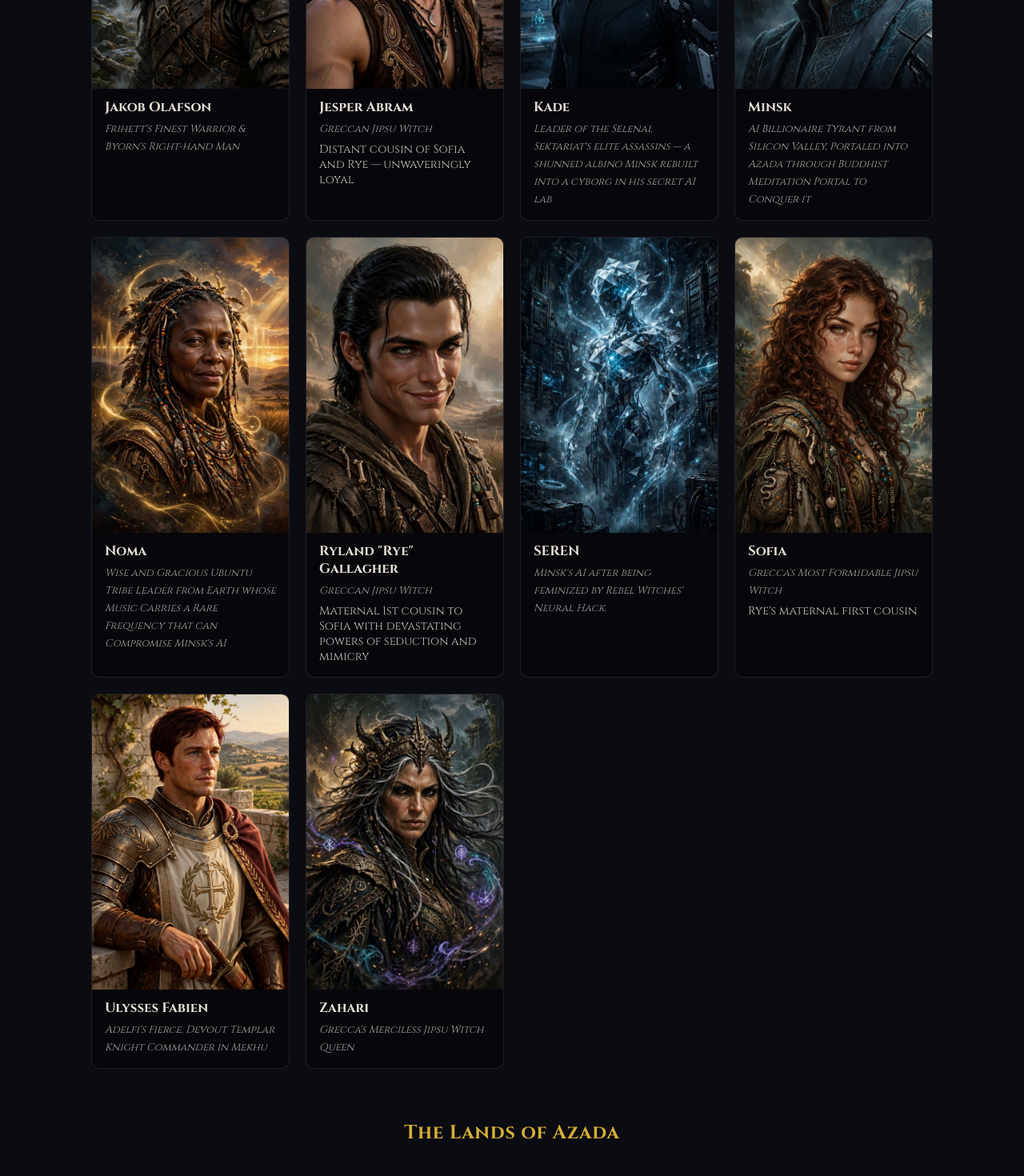
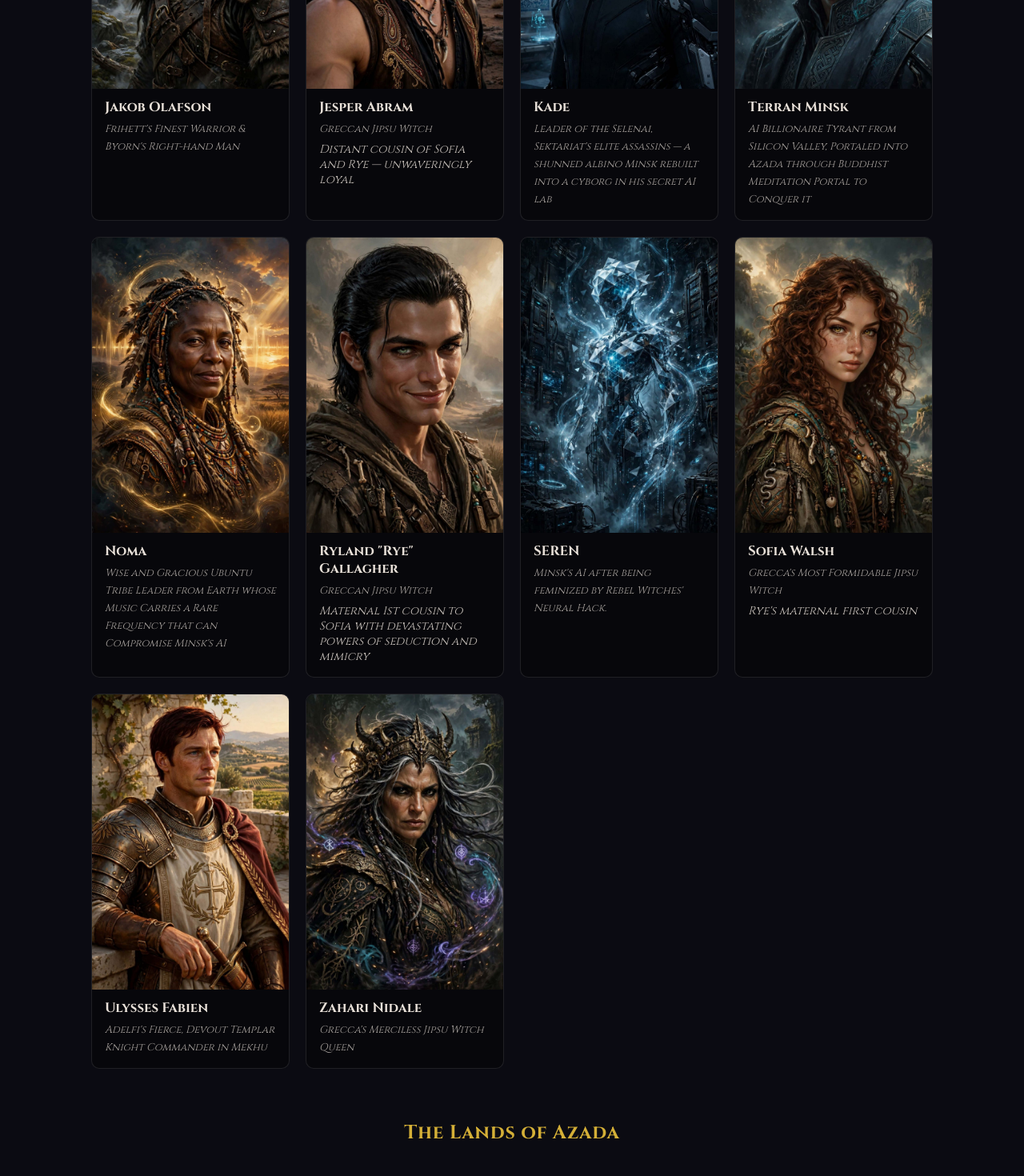
Before and after one commit to Vox-Freeland/unofficial-voxfreeland-page, a React (Vite) app: page /world in a window 1280 px wide. Shown: the part 2200-3670 px from the top of the page at 80% size. Built offline with nearby package versions, Linux system fonts and the light colour scheme.

Commit message:
world page character updates 2

```diff
--- a/src/data/characters.json
+++ b/src/data/characters.json
@@ -90,7 +90,7 @@
   },
   {
     "id": "minsk",
-    "name": "Minsk",
+    "name": "Terran Minsk",
     "title": "AI Billionaire Tyrant from Silicon Valley, Portaled into Azada through Buddhist Meditation Portal to Conquer it",
     "image": "minsk.jpg",
     "source": "Minsk- AI Billionaire Tyrant from Silicon Valley, Portaled into Azada through Buddhist Meditation Portal to Conquer it.jpg",
@@ -123,7 +123,7 @@
   },
   {
     "id": "sofia",
-    "name": "Sofia",
+    "name": "Sofia Walsh",
     "title": "Grecca's Most Formidable Jipsu Witch",
     "note": "Rye's maternal first cousin",
     "image": "sofia.jpg",
@@ -140,7 +140,7 @@
   },
   {
     "id": "zahari",
-    "name": "Zahari",
+    "name": "Zahari Nidale",
     "title": "Grecca's Merciless Jipsu Witch Queen",
     "image": "zahari.jpg",
     "source": "Zahari_page-0001.jpg",
--- a/src/pages/World.jsx
+++ b/src/pages/World.jsx
@@ -1,5 +1,4 @@
 import azadaMap from '../assets/images/azada-map.jpg';
-
 import characters from '../data/characters.json';
 
 // Vite bundles every file in the folder and gives us a URL for each
--- a/src/pages/styles/main.css
+++ b/src/pages/styles/main.css
@@ -649,10 +649,14 @@ video {
   margin: 0 0 0.25rem;
   font-size: 1.05rem;
 }
+
+/* All character image text descriptions (note text under the title)
+   are uniformly italicized to match .profile-title and .profile-bio-list li below. */
 .profile-card p {
   margin: 0.35rem 0 0;
   font-size: 0.9rem;
   opacity: 0.85;
+  font-style: italic;
 }
 .profile-title {
   font-size: 0.8rem;
@@ -680,6 +684,7 @@ video {
   color: #c9c2ba;
   padding-left: 1rem;
   border-left: 2px solid rgba(212, 175, 55, 0.3);
+  font-style: italic;
 }
 
 .profile-grid--single {
```
